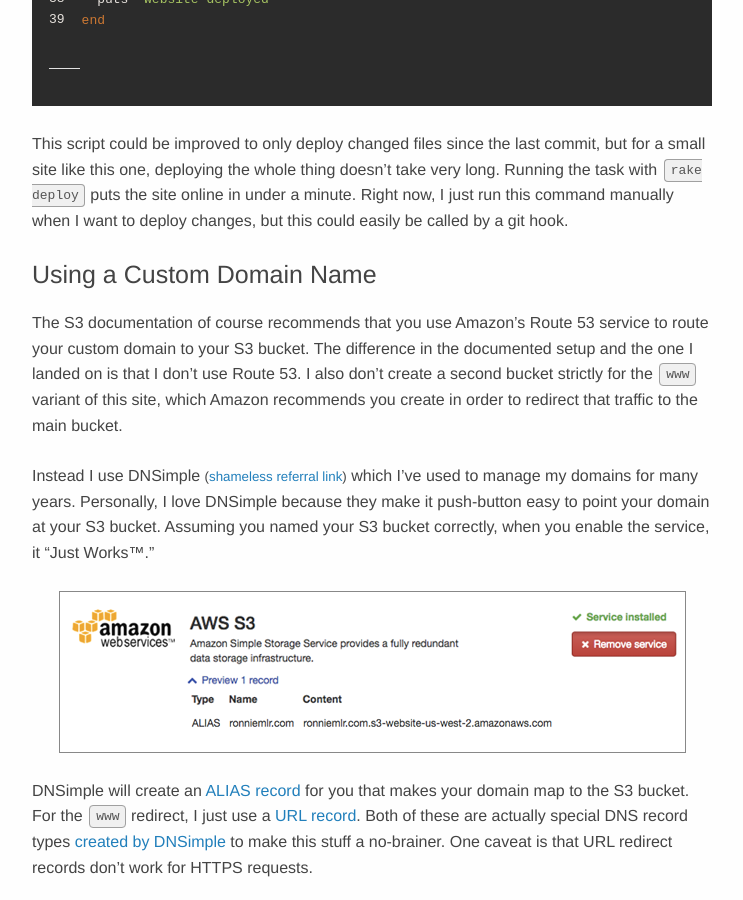
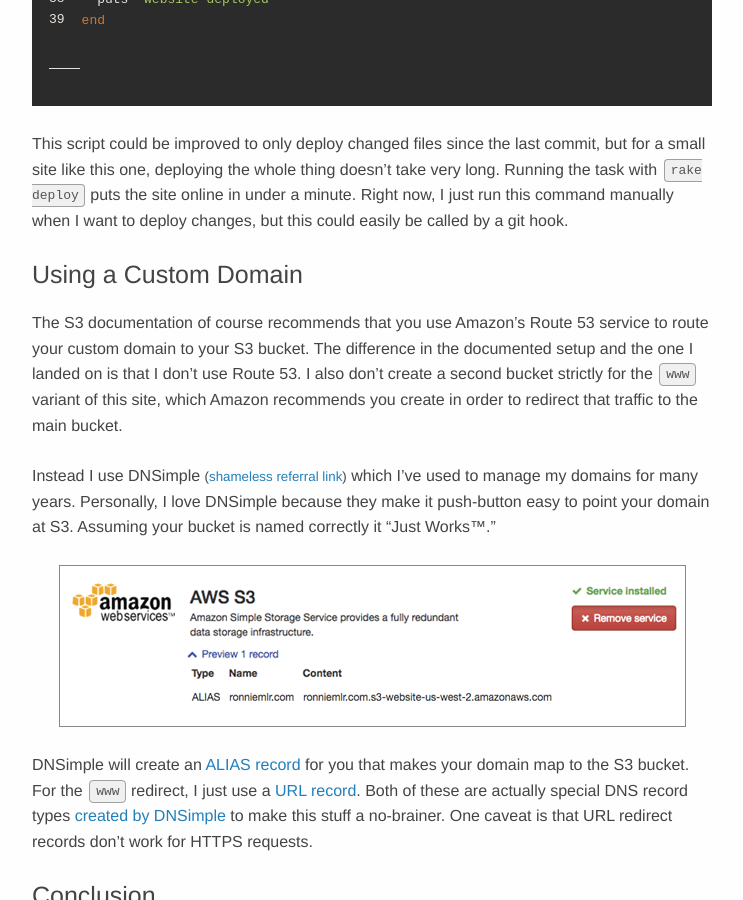
Before and after one commit to mlr/mlr.github.com, a Jekyll site: the page built from _posts/2016-05-19-static-website-hosting-on-amazon-s3.md, in a window 1280 px wide and 900 px high, scrolled down 4515 px. Shown: the whole window, without its empty margins (268-1011 px from the left). Built offline with Jekyll 4.4.1, drawn with Linux system fonts in a browser that asks for light colours; some web fonts are replaced.

Commit message:
Be less wordy in some areas of static site post

```diff
--- a/_posts/2016-05-19-static-website-hosting-on-amazon-s3.md
+++ b/_posts/2016-05-19-static-website-hosting-on-amazon-s3.md
@@ -220,7 +220,7 @@
 under a minute. Right now, I just run this command manually when I want to deploy
 changes, but this could easily be called by a git hook.
 
-## Using a Custom Domain Name
+## Using a Custom Domain
 
 The S3 documentation of course recommends that you use Amazon's Route 53 service
 to route your custom domain to your S3 bucket. The difference in the documented
@@ -230,9 +230,8 @@
 
 Instead I use DNSimple <small>([shameless referral link](https://dnsimple.com/r/d21999fd16e53e))</small>
 which I've used to manage my domains for many years. Personally, I love DNSimple
-because they make it push-button easy to point your domain at your S3 bucket.
-Assuming you named your S3 bucket correctly, when you enable the service, it
-"Just Works&trade;."
+because they make it push-button easy to point your domain at S3. Assuming your
+bucket is named correctly it "Just Works&trade;."
 
 <img alt="DNSimple S3 Service" src="{{site.url}}/images/posts/dns-simple-s3.png" width="625" height="160" class="center" />
 
```
